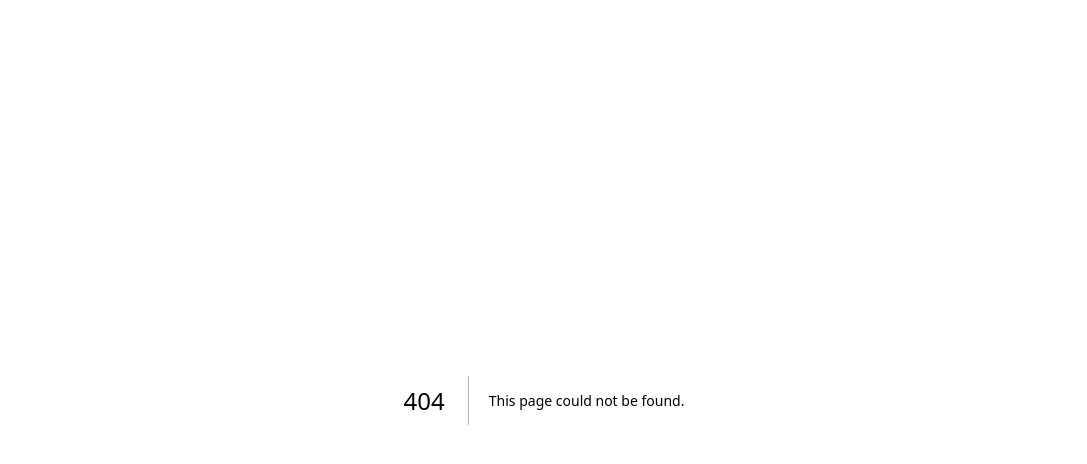
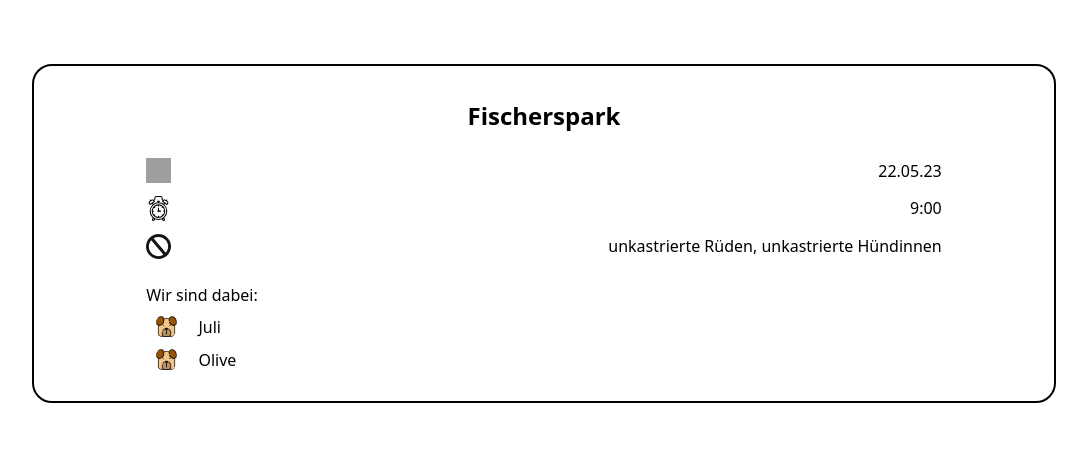
Before and after one commit to alexWaligorski/capstone-project, a Next.js app: page /meetings/1 in a window 1280 px wide. Before the commit this address had no page. Shown: the top 464 px of the page, without its empty margins (96-1183 px from the left). Built offline with nearby package versions, Linux system fonts and the light colour scheme; grey boxes are pictures that could not be loaded.

Commit message:
implement dynamic routing, add [id].js for MeetingPage with dynamic MeetingDetail

```diff
--- a/components/DogList/DogList.js
+++ b/components/DogList/DogList.js
@@ -1,12 +1,11 @@
 import DogName from "../DogName/DogName";
-import styled from "styled-components";
 
-export default function DogList({ attendingDogs, id }) {
+export default function DogList({ attendingDogs }) {
   return (
     <ul>
-      {attendingDogs.map((attendingDog) => (
+      {attendingDogs.map(({ name, id }) => (
         <li key={id}>
-          <DogName dogName={attendingDog} />
+          <DogName dogName={name} />
         </li>
       ))}
     </ul>
--- a/components/DogName/DogName.js
+++ b/components/DogName/DogName.js
@@ -4,7 +4,7 @@ import styled from "styled-components";
 export default function DogName({ dogName }) {
   return (
     <StyledSection>
-      <Image src="dog-icon.svg" alt="dog icon" width={25} height={25} />
+      <Image src="/dog-icon.svg" alt="dog icon" width={25} height={25} />
       <p>{dogName}</p>
     </StyledSection>
   );
--- a/components/MeetingDetail/MeetingDetail.js
+++ b/components/MeetingDetail/MeetingDetail.js
@@ -3,33 +3,35 @@ import ImageWithText from "../ImageWithText/ImageWithText";
 import DogList from "../DogList/DogList";
 
 export default function MeetingDetail({ data }) {
-  const { location, date, time, excluded, furtherInfo, attending, id } = data;
+  const { location, date, time, excluded, furtherInfo, attending, id } =
+    data ?? {};
+
   return (
     <StyledArticle>
       <h2>{location}</h2>
       <ImageWithText
-        image="calendar-icon.svg"
+        image="/calendar-icon.svg"
         altText="Kalender Icon"
         text={date}
       />
-      <ImageWithText image="clock-icon.svg" altText="Uhr Icon" text={time} />
+      <ImageWithText image="/clock-icon.svg" altText="Uhr Icon" text={time} />
       {excluded && (
         <ImageWithText
           data-testid="excluded"
-          image="stop-icon.svg"
+          image="/stop-icon.svg"
           altText="Stop Icon"
           text={excluded}
         />
       )}
       {furtherInfo && (
-        <StyledInfobox data-testid="info">
+        <StyledInfobox data-testid="/info">
           <StyledParagraph>Weitere Infos:</StyledParagraph>
           <StyledParagraph>{furtherInfo}</StyledParagraph>
         </StyledInfobox>
       )}
       <StyledInfobox>
         <StyledParagraph>Wir sind dabei:</StyledParagraph>
-        <DogList id={id} attendingDogs={attending} />
+        <DogList id={id} attendingDogs={attending ?? []} />
       </StyledInfobox>
     </StyledArticle>
   );
@@ -41,6 +43,7 @@ const StyledArticle = styled.article`
   align-items: center;
   width: 80vw;
   margin-top: 5vw;
+  margin-left: 10vw;
   border: 2px solid black;
   border-radius: 20px;
   padding: 0.8rem;
--- a/components/MeetingList/MeetingList.js
+++ b/components/MeetingList/MeetingList.js
@@ -1,4 +1,4 @@
-import styled from "styled-components";
+import Link from "next/link";
 import MeetingEntry from "../MeetingEntry/MeetingEntry";
 export default function MeetingList({ meetingData }) {
   return (
@@ -7,7 +7,9 @@ export default function MeetingList({ meetingData }) {
       <ul>
         {meetingData.map((meeting) => (
           <li key={meeting.id}>
-            <MeetingEntry meeting={meeting} />
+            <Link href={`/meetings/${meeting.id}`}>
+              <MeetingEntry meeting={meeting} />
+            </Link>
           </li>
         ))}
       </ul>
--- a/data.js
+++ b/data.js
@@ -1,29 +1,37 @@
 export const data = [
   {
-    id: 0,
+    id: "0",
     location: "Volkspark",
     date: "12.04.23",
     time: "15:00",
     excluded: "unkastrierte Rüden",
     furtherInfo: "Nur bei gutem Wetter!",
-    attending: ["Fiete", "Lore", "Juli", "Olive"],
+    attending: [
+      { id: "A", name: "Fiete" },
+      { id: "B", name: "Lore" },
+      { id: "C", name: "Juli" },
+      { id: "D", name: "Olive" },
+    ],
   },
   {
-    id: 1,
+    id: "1",
     location: "Fischerspark",
     date: "22.05.23",
     time: "9:00",
     excluded: "unkastrierte Rüden, unkastrierte Hündinnen",
     furtherInfo: "",
-    attending: ["Juli", "Olive"],
+    attending: [
+      { id: "C", name: "Juli" },
+      { id: "D", name: "Olive" },
+    ],
   },
   {
-    id: 2,
+    id: "2",
     location: "Elbstrand",
     date: "05.06.23",
     time: "13:30",
     excluded: "",
     furtherInfo: "Wir treffen uns an der Strandperle",
-    attending: ["Fiete"],
+    attending: [{ id: "A", name: "Fiete" }],
   },
 ];
--- a/pages/index.js
+++ b/pages/index.js
@@ -9,7 +9,6 @@ export default function Home() {
     <StyledMain>
       <Heading>DOG DATES</Heading>
       <MeetingList meetingData={data} />
-      <MeetingDetail data={data[0]} />
     </StyledMain>
   );
 }
--- /dev/null
+++ b/pages/meetings/[id].js
@@ -0,0 +1,12 @@
+import MeetingDetail from "../../components/MeetingDetail/MeetingDetail";
+import { data } from "../../data";
+import { useRouter } from "next/router";
+
+export default function MeetingPage() {
+  const router = useRouter();
+  const { id } = router.query;
+  const requestedMeeting = data[id];
+
+  console.log("data in id page: ", requestedMeeting);
+  return <MeetingDetail data={requestedMeeting} />;
+}
```
